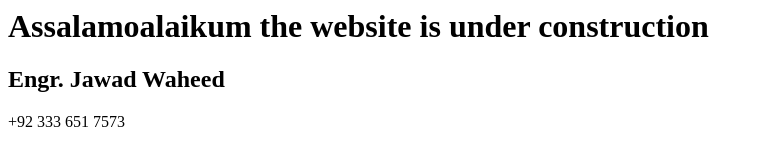
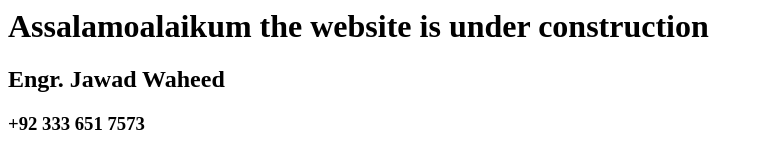
Before and after one commit to massive-energy/website, a plain HTML site: page index.html in a window 1280 px wide. Shown: the whole page, without its empty margins (0-764 px from the left). Drawn offline with Linux system fonts and the light colour scheme.

Commit message:
Update index.html

```diff
--- a/index.html
+++ b/index.html
@@ -1,5 +1,5 @@
 <body>
     <h1>Assalamoalaikum the website is under construction</h1>
     <h2>Engr. Jawad Waheed</h2>
-+92 333 651 7573
+<h3> +92 333 651 7573 </h3>
 </body>
```
